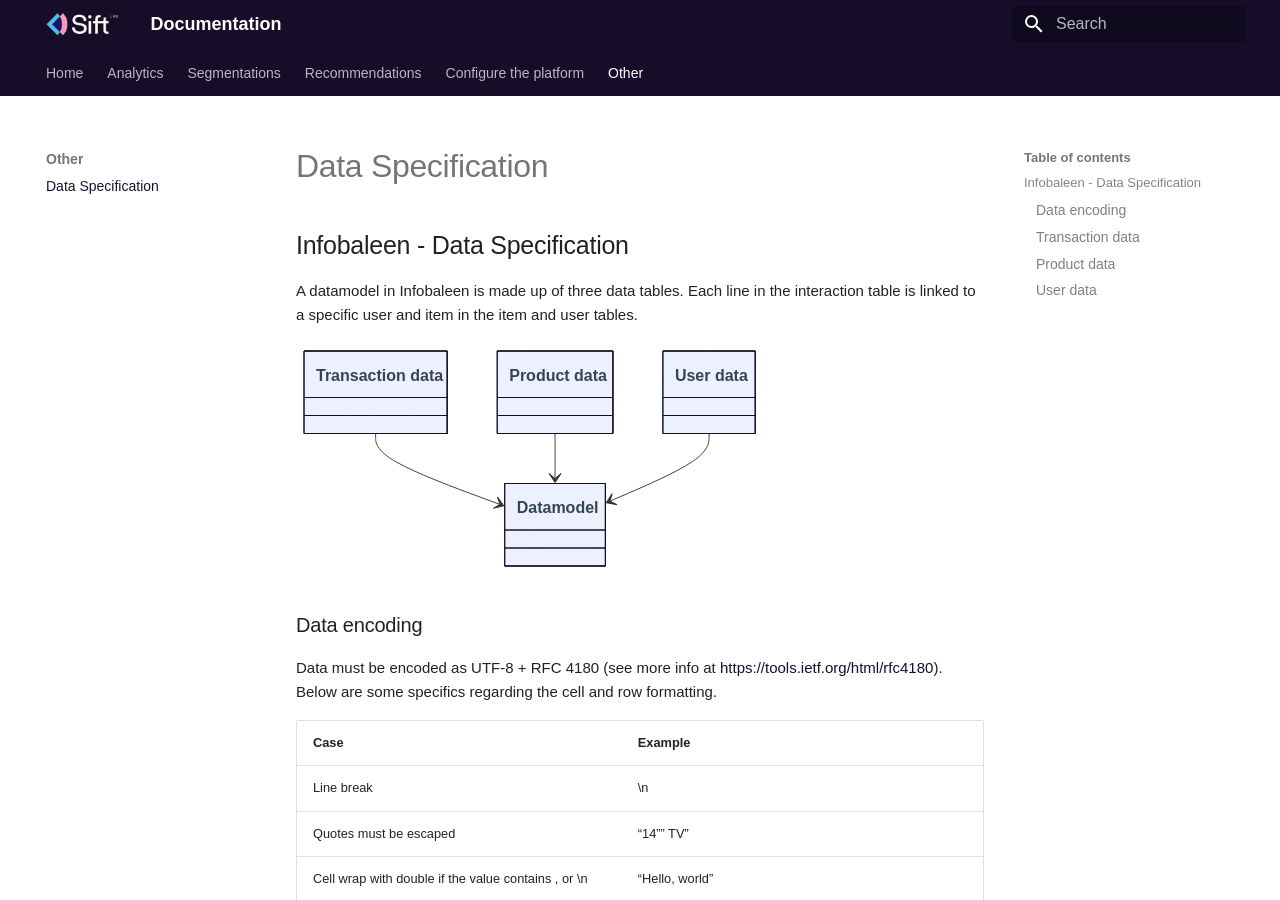
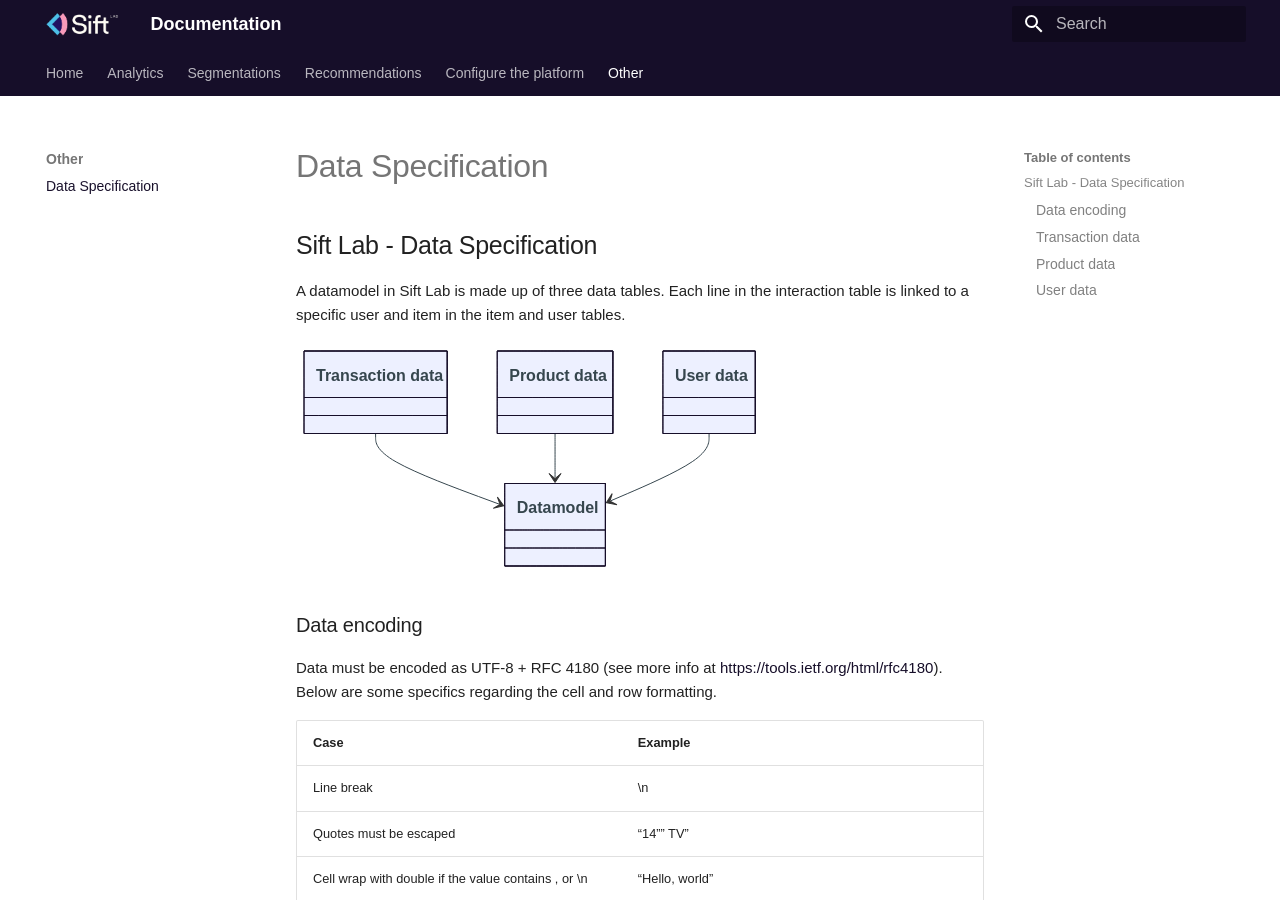
Before and after one commit to infobaleen/infobaleen.github.io, an MkDocs documentation site: the page built from docs/Other/Data-Specification.md, in a window 1280 px wide and 900 px high. Built offline with MkDocs 1.6.1 and Material for MkDocs 9.7.7, drawn with Linux system fonts in a browser that asks for light colours; some web fonts are replaced.

Commit message:
Changed Infobaleen to Sift Lab in some places

````diff
--- a/docs/Other/Data-Specification.md
+++ b/docs/Other/Data-Specification.md
@@ -1,6 +1,6 @@
-## Infobaleen - Data Specification
+## Sift Lab - Data Specification
 
-A datamodel in Infobaleen is made up of three data tables. Each line in the interaction table is linked to a specific user and item in the item and user tables.
+A datamodel in Sift Lab is made up of three data tables. Each line in the interaction table is linked to a specific user and item in the item and user tables.
 
 
 ```mermaid
--- a/mkdocs.yml
+++ b/mkdocs.yml
@@ -1,5 +1,5 @@
 site_name: Documentation
-site_description: Documentation for the Infobaleen Platform
+site_description: Documentation for the Sift Lab Platform
 theme:
     name: material
     font:
@@ -47,7 +47,7 @@ nav:
        # - Platform/Recommendations/Front-Page.md
        # - Platform/Recommendations/Data-Available-In-Recommendations.md
        # - Platform/Recommendations/Recommendations-In-Emails.md
-       # - Platform/Recommendations/Infobaleen-Recommended-Recommendation-Profiles.md
+       # - Platform/Recommendations/Siftlab-Recommended-Recommendation-Profiles.md
     - Configure the platform:
         - Platform/Menu/Overview.md
         - Model:
````
Also changed, not shown: docs/Platform/Menu/Manage-Data/Import-Files.md (+2 -2 lines), docs/Platform/Recommendations/Siftlab-Recommended-Recommendation-Profiles.md (renamed from docs/Platform/Recommendations/Infobaleen-Recommended-Recommendation-Profiles.md, +1 -1 lines), docs/Platform/Segmentations/Auto-targeting.md (+3 -3 lines).
